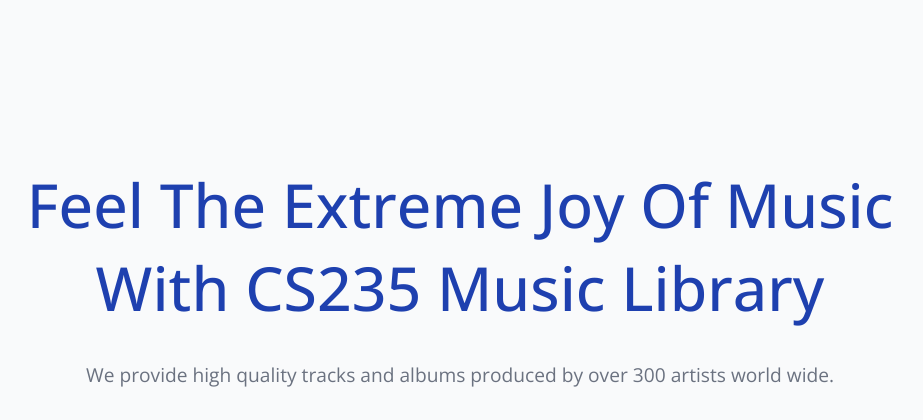
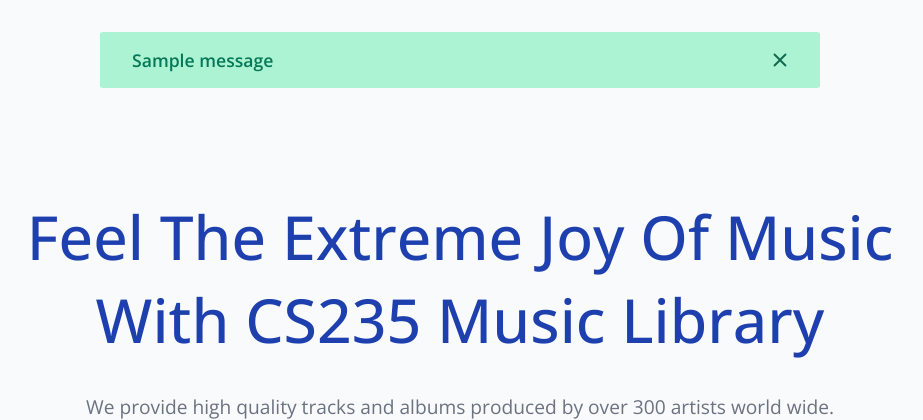
Before and after one commit to yunwi5/music-library, a Flask app: page / in a window 1280 px wide. Shown: the part 72-492 px from the top of the page, without its empty margins (180-1103 px from the left). Run offline with Flask 2, Linux system fonts and the light colour scheme; one stand-in notice (Sample message) is shown; parts of the project's set-up code (start-up, migrations or seed data) failed here and were passed over.

Commit message:
Add flash messages for better feedback to the user

```diff
--- a/music/adapters/memory_repository.py
+++ b/music/adapters/memory_repository.py
@@ -1,4 +1,3 @@
-from pathlib import Path
 from typing import List
 from bisect import insort_left
 
@@ -78,7 +77,7 @@ class MemoryRepository(AbstractRepository):
         super().add_review(review)
         self.__reviews.append(review)
 
-    def get_reviews_for_track(self, track_id: str) -> List[Track]:
+    def get_reviews_for_track(self, track_id: str) -> List[Review]:
         # Get reviews for track. Select reviews that have a track and its track_id matches the input track_id
         track_reviews = [
             review for review in self.__reviews if review.track and review.track.track_id == track_id]
--- a/music/adapters/repository.py
+++ b/music/adapters/repository.py
@@ -93,7 +93,7 @@ class AbstractRepository(abc.ABC):
                 'Review not currently attched to a Track')
 
     @abc.abstractmethod
-    def get_reviews_for_track(self, track_id: str) -> List[Track]:
+    def get_reviews_for_track(self, track_id: str) -> List[Review]:
         """ Receives track_id, and searches for reviews for the track of this id.
         Returns a list of reviews for this track as a list. """
         raise NotImplementedError
--- /dev/null
+++ b/music/static/css/flash.css
@@ -0,0 +1,75 @@
+.flash-container {
+    display: flex;
+    flex-direction: column;
+    gap: 1rem;
+
+    max-width: min(95vw, 45rem);
+    margin: 2rem auto 0px auto;
+}
+
+.flash {
+    display: flex;
+    justify-content: space-between;
+    align-items: center;
+    gap: 2rem;
+
+    font-size: 1.1rem;
+    padding: 1rem 2rem;
+    border-radius: 3px;
+
+    color: var(--color-gray-6);
+    font-weight: 600;
+
+    transition: background-color 0.3s ease-in-out;
+}
+
+.flash:last-child {
+    margin-bottom: -3.5rem;
+}
+
+.flash-info {
+    color: #0369a1;
+    background-color: #bae6fdee;
+}
+
+.flash-info:hover {
+    background-color: #7dd3fcee;
+}
+
+.flash-info .flash__exit {
+    fill: #0369a1;
+}
+
+.flash-success {
+    color: #047857;
+    background-color: #a7f3d0ee;
+}
+
+.flash-success:hover {
+    background-color: #6ee7b7ee;
+}
+
+.flash-success .flash__exit {
+    fill: #065f46ee;
+}
+
+.flash-error {
+    color: #be123c;
+    background-color: #fecdd3ee;
+}
+
+.flash-error:hover {
+    background-color: #fda4afee;
+}
+
+.flash-error .flash__exit {
+    fill: #be123c;
+}
+
+.flash__exit {
+    cursor: pointer;
+}
+
+.flash__exit:hover {
+    scale: 115%;
+}
--- a/music/static/css/main.css
+++ b/music/static/css/main.css
@@ -9,6 +9,7 @@
 @import './browse.css';
 @import './track-detail.css';
 @import './reviews.css';
+@import './flash.css';
 
 :root {
     /* Primary color sheme */
--- /dev/null
+++ b/music/static/js/script.js
@@ -0,0 +1,7 @@
+// JS logic to close the flash message if the user clicks the "X" button
+function closeFlashMessage(closeBtn) {
+    const flashContainer = closeBtn.parentElement;
+    if (flashContainer) {
+        flashContainer.style.display = 'none';
+    }
+}
--- a/music/templates/layout.html
+++ b/music/templates/layout.html
@@ -15,6 +15,7 @@
 
     <link rel="stylesheet" href="{{ url_for('static', filename='css/main.css') }}">
     <link rel="stylesheet" href="https://fonts.googleapis.com/icon?family=Material+Icons">
+    <script src="{{ url_for('static', filename='js/script.js') }}"></script>
 </head>
 
 
@@ -22,6 +23,8 @@
     <div id="App">
         <!-- Include header partial. -->
         {% include 'partials/header.html' %}
+        <!-- Flash message partial. -->
+        {% include 'partials/flash.html' %}
 
         <div id="container">
             <!-- Main content block to be supplied by page. -->
--- /dev/null
+++ b/music/templates/partials/flash.html
@@ -0,0 +1,21 @@
+<div class="flash-container">
+    <!-- Get all flash messages -->
+    {% with messages = get_flashed_messages(with_categories=true) %}
+    {% if messages %}
+    <!-- Display all flash messages if there are any -->
+    {% for category, message in messages %}
+    <div class="flash flash-{{category}}">
+        <p>{{message}}</p>
+
+        <!-- X mark icon for closing the flash message -->
+        <svg onclick="closeFlashMessage(this)" class="flash__exit" width="16px" height="16px" viewBox="0 0 16 16"
+            version="1.1" xmlns="http://www.w3.org/2000/svg" xmlns:xlink="http://www.w3.org/1999/xlink">
+            <rect width="16" height="16" id="icon-bound" fill="none" />
+            <polygon points="14.707,2.707 13.293,1.293 8,6.586 2.707,1.293 1.293,2.707 6.586,8 1.293,13.293 2.707,14.707 8,9.414
+        	13.293,14.707 14.707,13.293 9.414,8 " />
+        </svg>
+    </div>
+    {% endfor %}
+    {% endif %}
+    {% endwith %}
+</div>
--- a/music/templates/tracks/track_detail.html
+++ b/music/templates/tracks/track_detail.html
@@ -25,7 +25,11 @@
         </article>
         <div class="track-action">
             <a href="{{track.track_url}}" class="link">More About This Track</a>
+
+            <!-- Show add review button only if there is no review by the current user -->
+            {% if not user_review %}
             <button class="btn btn-fill" onclick="location.href='{{track_review_url}}'">+ Review</button>
+            {% endif %}
         </div>
 
         <!-- Review form rendered only if it was included -->
```
Also changed, not shown: music/authentication/authentication.py (+10 -1 lines), music/tracks/services.py (+15 -1 lines), music/tracks/tracks.py (+14 -3 lines), music/templates/partials/xmark.svg (added).
